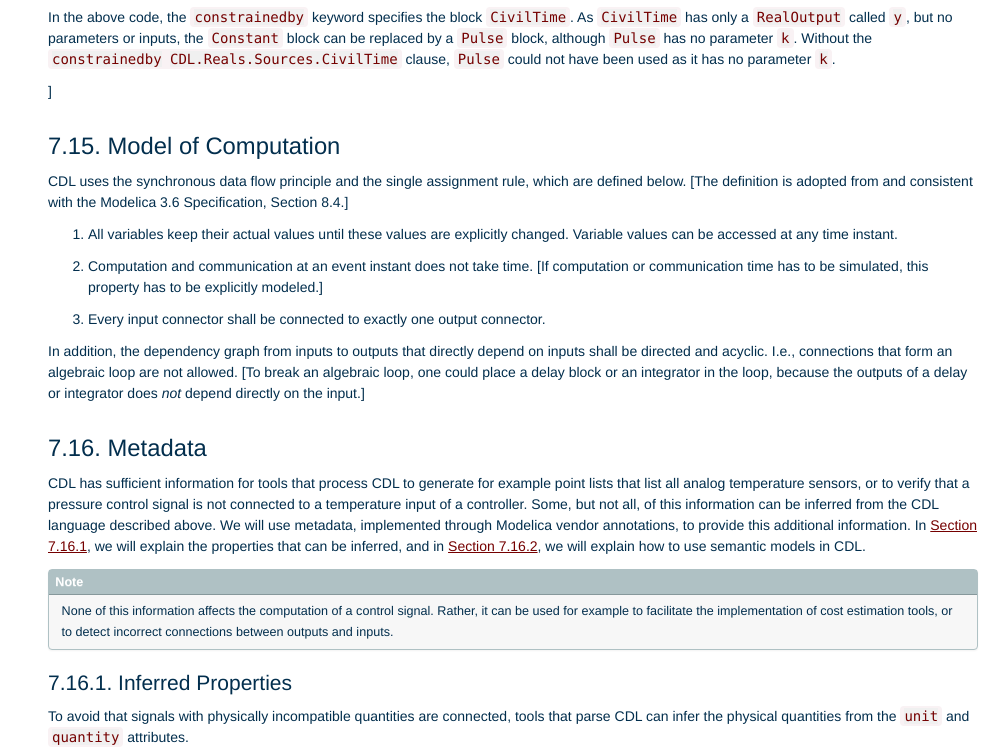
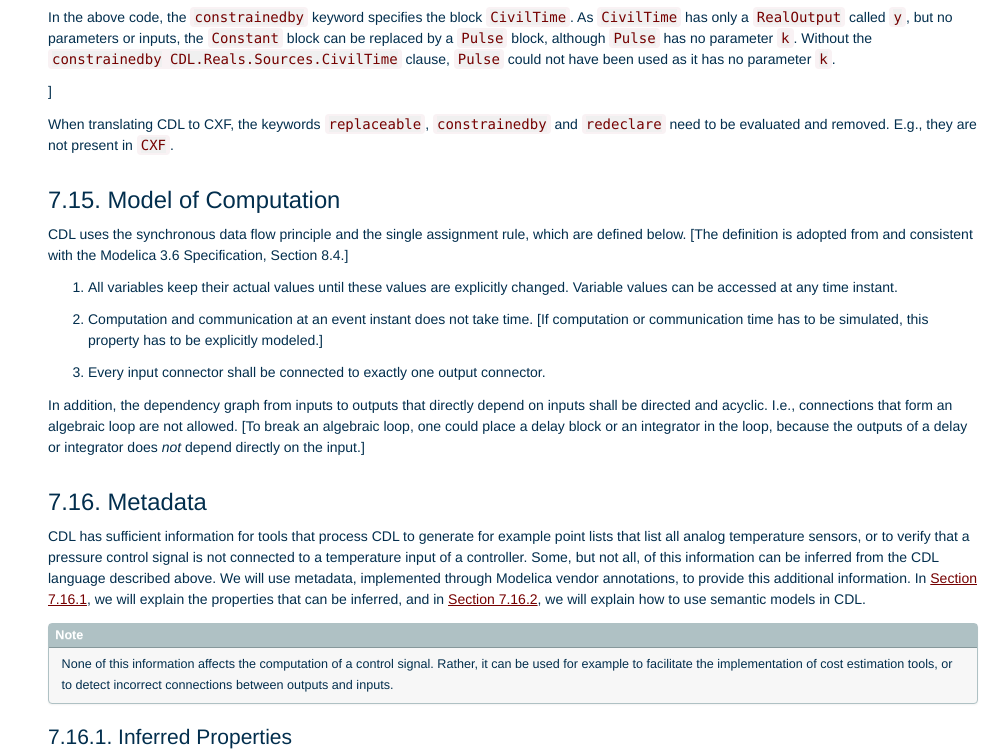
Before and after one commit to lbl-srg/obc, a Sphinx documentation site: the page built from specification/source/cdl.rst, in a window 1280 px wide and 900 px high, scrolled down 23027 px, cut to the strip 144-900 px from the top of the window. Shown: the whole strip, without its empty margins (287-1280 px from the left). Built offline with Sphinx 7.4.7, drawn with Linux system fonts in a browser that asks for light colours; formulas are drawn with MathJax 3; cross-references to code outside the pages are shown as plain code.

Commit message:
Added explanation about redeclare in CXF

```diff
--- a/specification/source/cdl.rst
+++ b/specification/source/cdl.rst
@@ -1679,6 +1679,8 @@ Without the ``constrainedby CDL.Reals.Sources.CivilTime`` clause,
 
 ]
 
+When translating CDL to CXF, the keywords ``replaceable``, ``constrainedby`` and ``redeclare``
+need to be evaluated and removed. E.g., they are not present in ``CXF``.
 
 Model of Computation
 ^^^^^^^^^^^^^^^^^^^^
```
